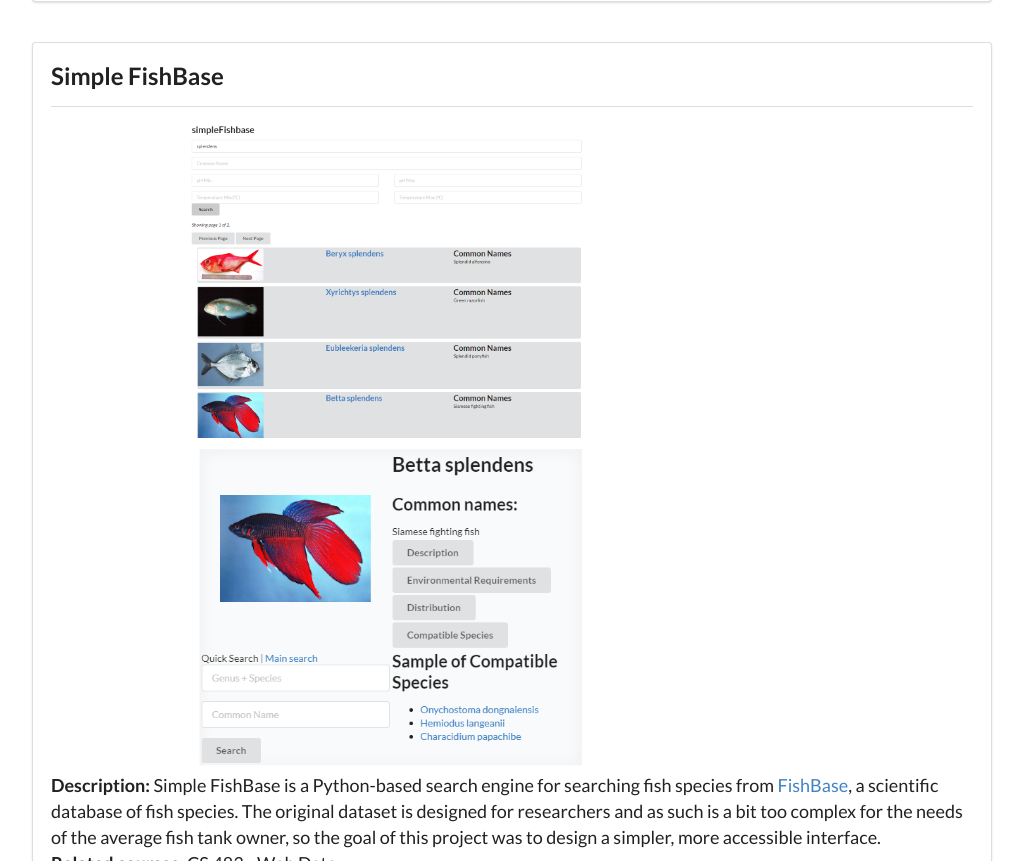
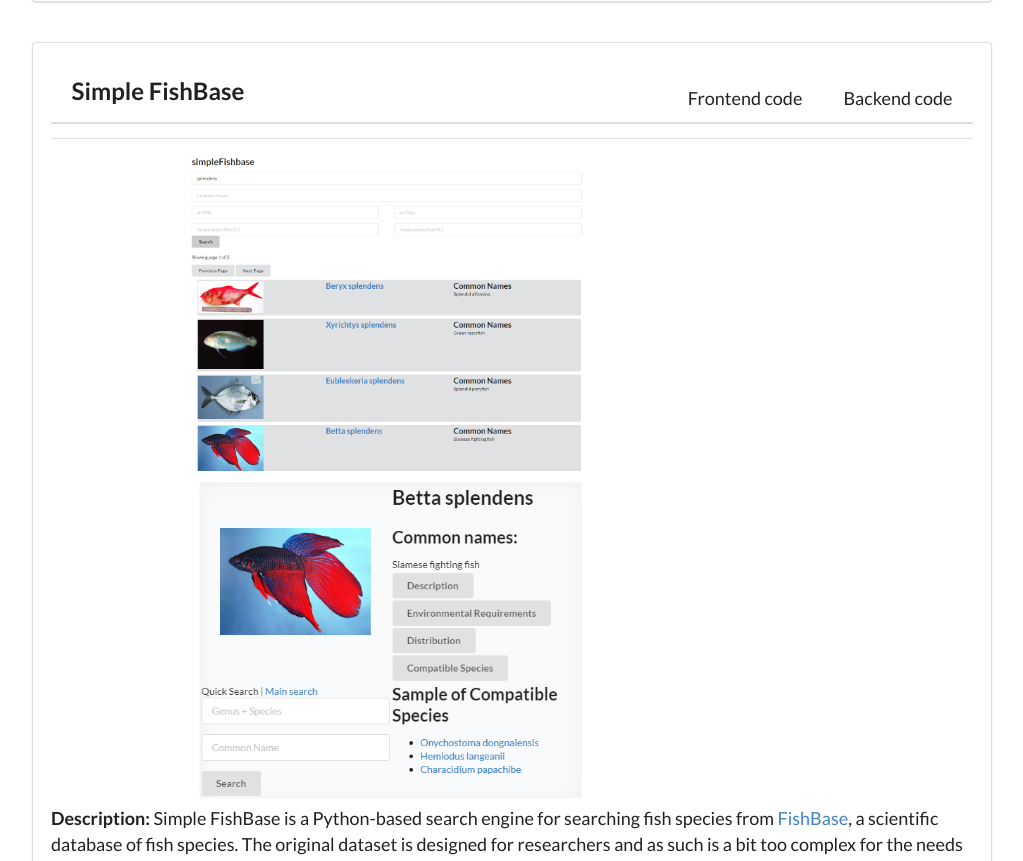
Before and after one commit to jacob-pugsley/jacob-pugsley.github.io, a plain HTML site: page index.html in a window 1280 px wide. Shown: the part 955-1816 px from the top of the page, without its empty margins (128-1151 px from the left). Drawn offline with Linux system fonts and the light colour scheme.

Commit message:
added links to fishbase code

```diff
--- a/index.html
+++ b/index.html
@@ -29,7 +29,16 @@
 		<br>
 		<br>
 		<div class="ui segment">
-			<h2 class="ui left floated header">Simple FishBase</h2>
+			<div class="ui secondary pointing menu">
+				<a class="item">
+					<h2>Simple FishBase</h2>
+				</a>
+
+				<div class="right menu">
+					<a class="item" href="https://github.com/jacob-pugsley/SimpleFishBase_Front" target="_blank">Frontend code</a>
+					<a class="item" href="https://github.com/jacob-pugsley/SimpleFishBase_Back" target="_blank">Backend code</a>
+				</div>
+			</div>
 			<div class="ui clearing divider"></div>
 			<div class="imageDiv"><img src="images/fishbase/searchresults.png"><img src="images/fishbase/details.png"></div>
 			<p>
```
